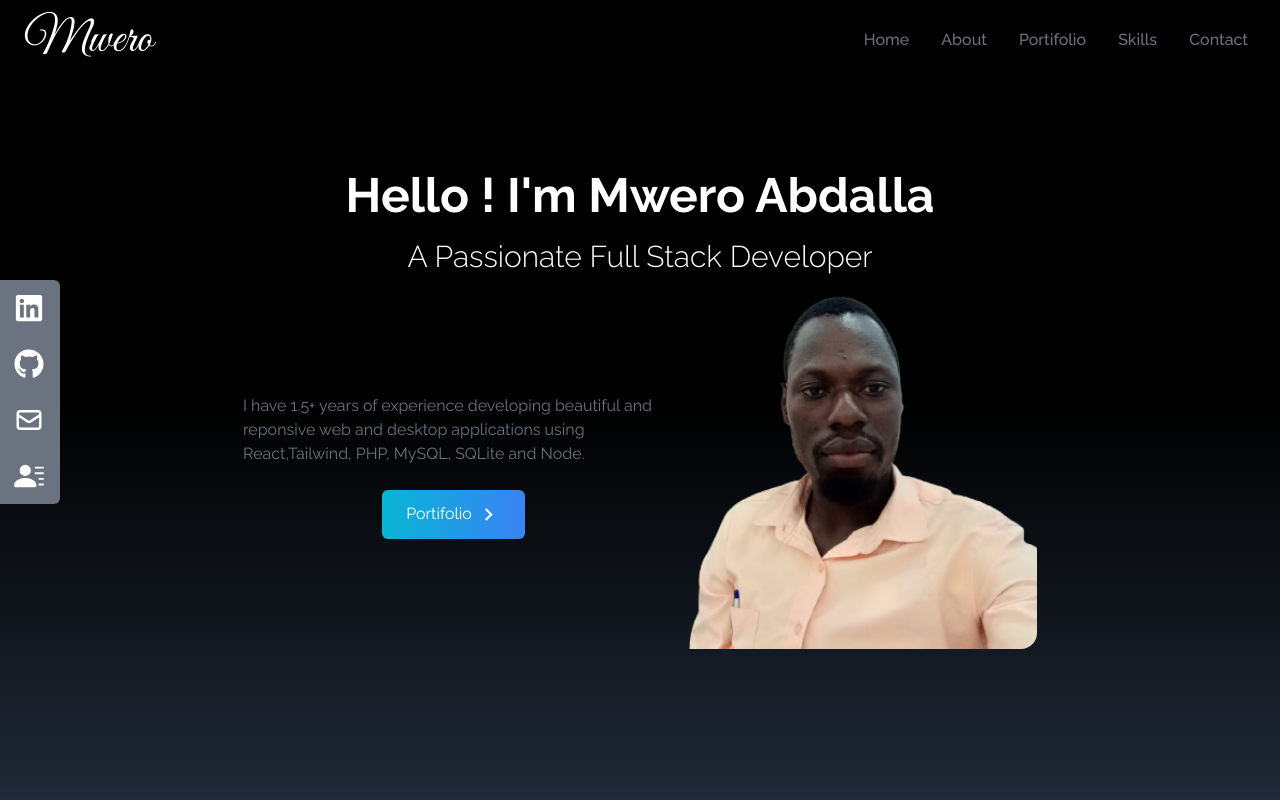
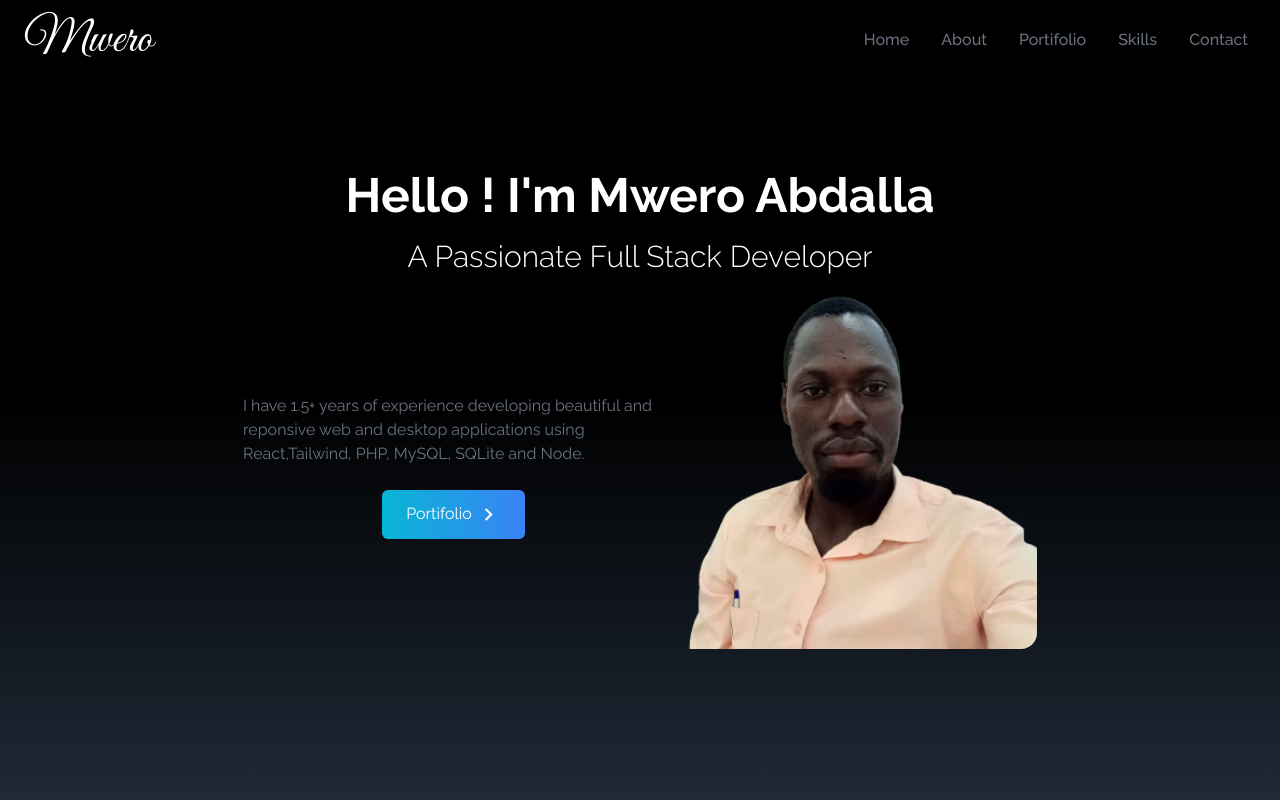
Before and after one commit to mwenaro/react-tailwind-portifolio, a React (Create React App) app: page / in a window 1280 px wide. Shown: the top 800 px of the page. Built offline with nearby package versions, Linux system fonts and the light colour scheme.

Commit message:
Bug fix in the main.yml

```diff
--- a/src/App.js
+++ b/src/App.js
@@ -1,6 +1,6 @@
 
 
-import { NavBar, SocialLinks } from "./components/layout";
+import { NavBar } from "./components/layout";
 
 import { About, Contact, Home, Portifolio, Skills } from "./pages";
 
@@ -13,8 +13,7 @@ function App() {
       <Portifolio />
       <Skills/>
       <Contact />
-      <SocialLinks />
-    </div>
+        </div>
   );
 }
 
```
